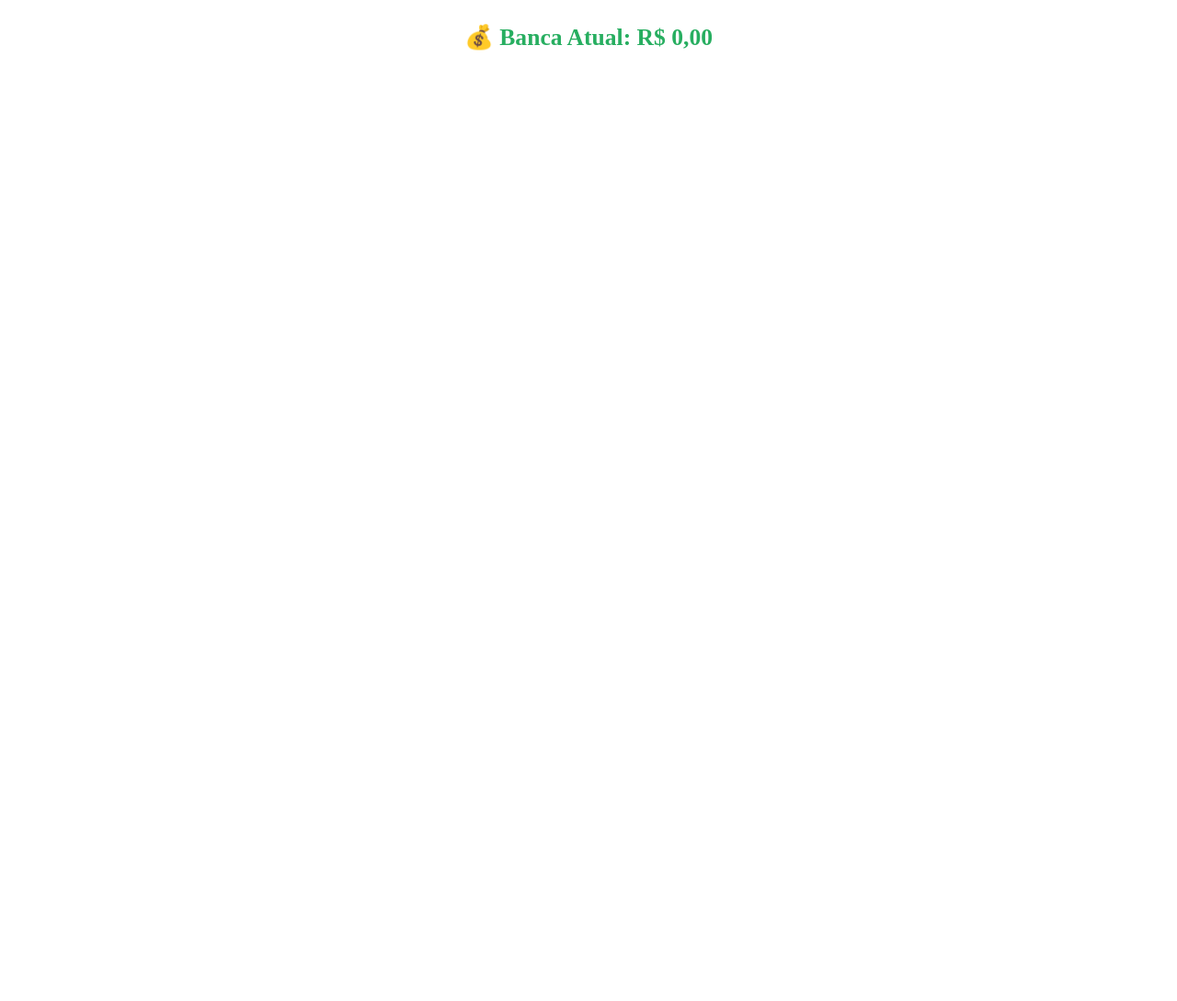
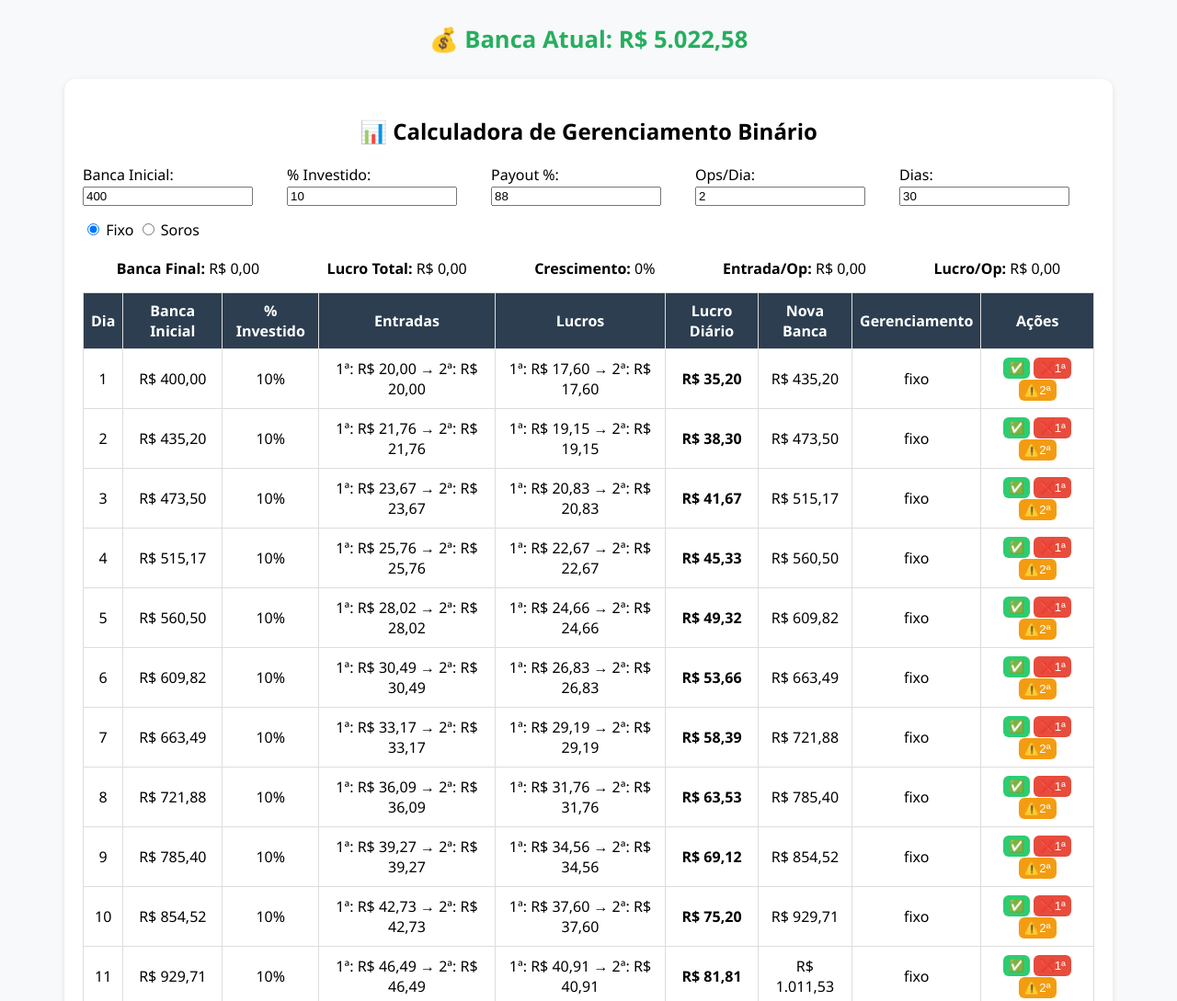
Before and after one commit to Samaraoliveira018/calc-asrv-ob, a plain HTML site: page index.html in a window 1280 px wide. Shown: the top 1089 px of the page at 92% size. Before the commit the page ends 800 px from the top, so only its background shows below. Drawn offline with Linux system fonts and the light colour scheme.

Commit message:
Update index.html

```diff
--- a/index.html
+++ b/index.html
@@ -1,3 +1,45 @@
+<!DOCTYPE html>
+<html lang="pt-BR">
+<head>
+  <meta charset="UTF-8">
+  <meta name="viewport" content="width=device-width, initial-scale=1.0">
+  <title>Calculadora de Banca com Soros</title>
+  <style>
+    body {
+      font-family: "Segoe UI", sans-serif;
+      background: #f8f9fa;
+      margin: 0;
+      padding: 0;
+    }
+    .container {
+      max-width: 1100px;
+      margin: 20px auto;
+      background: #fff;
+      padding: 20px;
+      border-radius: 12px;
+      box-shadow: 0 2px 6px rgba(0,0,0,0.1);
+    }
+    table {
+      width: 100%;
+      border-collapse: collapse;
+      margin-top: 15px;
+    }
+    table th, table td {
+      border: 1px solid #ddd;
+      padding: 8px;
+      text-align: center;
+    }
+    table th {
+      background: #2c3e50;
+      color: white;
+    }
+    button {
+      cursor: pointer;
+    }
+  </style>
+</head>
+<body>
+
   <!-- Indicador da Banca Atual -->
   <h3 id="indicadorBancaAtual" style="
     text-align:center;
@@ -9,26 +51,61 @@
   💰 Banca Atual: R$ 0,00
   </h3>
 
+  <div class="container">
+    <h2 style="text-align:center;">📊 Calculadora de Gerenciamento Binário</h2>
+
+    <div style="display:grid;grid-template-columns:repeat(auto-fit,minmax(180px,1fr));gap:10px;margin-top:20px;">
+      <label>Banca Inicial:<br><input id="bancaInicial" type="number" value="400"></label>
+      <label>% Investido:<br><input id="investimentoPercentual" type="number" value="10"></label>
+      <label>Payout %:<br><input id="payoutPercentual" type="number" value="88"></label>
+      <label>Ops/Dia:<br><input id="operacoesPorDia" type="number" value="2"></label>
+      <label>Dias:<br><input id="diasPlanejamento" type="number" value="30"></label>
+    </div>
+
+    <div style="margin-top:15px;">
+      <label><input type="radio" name="tipoGerenciamento" value="fixo" checked> Fixo</label>
+      <label><input type="radio" name="tipoGerenciamento" value="soros"> Soros</label>
+    </div>
+
+    <div style="display:flex;justify-content:space-around;margin-top:20px;">
+      <div><strong>Banca Final:</strong> <span id="previewBancaFinal">R$ 0,00</span></div>
+      <div><strong>Lucro Total:</strong> <span id="previewLucroTotal">R$ 0,00</span></div>
+      <div><strong>Crescimento:</strong> <span id="previewCrescimento">0%</span></div>
+      <div><strong>Entrada/Op:</strong> <span id="previewEntradaPorOp">R$ 0,00</span></div>
+      <div><strong>Lucro/Op:</strong> <span id="previewLucroPorOp">R$ 0,00</span></div>
+    </div>
+
+    <table id="previewTable">
+      <thead>
+        <tr>
+          <th>Dia</th>
+          <th>Banca Inicial</th>
+          <th>% Investido</th>
+          <th>Entradas</th>
+          <th>Lucros</th>
+          <th>Lucro Diário</th>
+          <th>Nova Banca</th>
+          <th>Gerenciamento</th>
+          <th>Ações</th>
+        </tr>
+      </thead>
+      <tbody></tbody>
+    </table>
+  </div>
+
+  <!-- === SCRIPT FINAL FUNCIONAL === -->
   <script>
   document.addEventListener("DOMContentLoaded", () => {
 
   let dadosCalculados=[];
 
   function salvarDados(){
-  const bancaEl=document.getElementById("bancaInicial");
-  const percEl=document.getElementById("investimentoPercentual");
-  const payoutEl=document.getElementById("payoutPercentual");
-  const opsEl=document.getElementById("operacoesPorDia");
-  const diasEl=document.getElementById("diasPlanejamento");
-
-  if(!bancaEl||!percEl||!payoutEl||!opsEl||!diasEl) return;
-
     const cfg={
-    bancaInicial:+bancaEl.value||400,
-    investimentoPercentual:+percEl.value||10,
-    payoutPercentual:+payoutEl.value||88,
-    operacoesPorDia:+opsEl.value||2,
-    diasPlanejamento:+diasEl.value||30,
+      bancaInicial:+document.getElementById("bancaInicial").value||400,
+      investimentoPercentual:+document.getElementById("investimentoPercentual").value||10,
+      payoutPercentual:+document.getElementById("payoutPercentual").value||88,
+      operacoesPorDia:+document.getElementById("operacoesPorDia").value||2,
+      diasPlanejamento:+document.getElementById("diasPlanejamento").value||30,
       tipoGerenciamento:document.querySelector('input[name="tipoGerenciamento"]:checked')?.value||"fixo"
     };
     localStorage.setItem("configBinarias",JSON.stringify(cfg));
@@ -38,37 +115,25 @@ function carregarDados(){
     const s=localStorage.getItem("configBinarias");
     if(!s)return;
     const c=JSON.parse(s);
-
-  const ids=["bancaInicial","investimentoPercentual","payoutPercentual","operacoesPorDia","diasPlanejamento"];
-  ids.forEach(id=>{
+    ["bancaInicial","investimentoPercentual","payoutPercentual","operacoesPorDia","diasPlanejamento"]
+    .forEach(id=>{
       const el=document.getElementById(id);
       if(el && c[id]!==undefined) el.value=c[id];
     });
-
     if(c.tipoGerenciamento){
       const radio=document.querySelector(`input[name="tipoGerenciamento"][value="${c.tipoGerenciamento}"]`);
       if(radio) radio.checked=true;
     }
   }
 
-function formatar(v){
-  return v.toLocaleString("pt-BR",{minimumFractionDigits:2,maximumFractionDigits:2});
-}
+  function formatar(v){return v.toLocaleString("pt-BR",{minimumFractionDigits:2,maximumFractionDigits:2});}
 
   function calcularDados(){
-  const bancaEl=document.getElementById("bancaInicial");
-  const percEl=document.getElementById("investimentoPercentual");
-  const payoutEl=document.getElementById("payoutPercentual");
-  const opsEl=document.getElementById("operacoesPorDia");
-  const diasEl=document.getElementById("diasPlanejamento");
-
-  if(!bancaEl||!percEl||!payoutEl||!opsEl||!diasEl) return;
-
-  const bancaInicial=+bancaEl.value||400;
-  const perc=+percEl.value||10;
-  const payout=+payoutEl.value||88;
-  const ops=+opsEl.value||2;
-  const dias=+diasEl.value||30;
+    const bancaInicial=+document.getElementById("bancaInicial").value||400;
+    const perc=+document.getElementById("investimentoPercentual").value||10;
+    const payout=+document.getElementById("payoutPercentual").value||88;
+    const ops=+document.getElementById("operacoesPorDia").value||2;
+    const dias=+document.getElementById("diasPlanejamento").value||30;
     const tipo=document.querySelector('input[name="tipoGerenciamento"]:checked')?.value||"fixo";
 
     dadosCalculados=[];
@@ -76,7 +141,6 @@ function calcularDados(){
 
     for(let d=1;d<=dias;d++){
       let totalInvestidoDia,entradaPorOperacao,lucroPorOperacao,lucroTotalDia,novaBanca;
-
       if(tipo==="fixo"){
         totalInvestidoDia=banca*(perc/100);
         const entrada=totalInvestidoDia/ops;
@@ -108,14 +172,12 @@ function calcularDados(){
       });
       banca=novaBanca;
     }
-
     atualizarPreview();
     salvarDados();
   }
 
   function aplicarResultado(diaIndex,resultado){
     const d=dadosCalculados[diaIndex];
-
     if(resultado==="loss1"){
       const perda=d.entradaPorOperacao[0];
       d.lucroTotalDia=-perda;
@@ -128,13 +190,11 @@ function aplicarResultado(diaIndex,resultado){
       d.novaBanca=d.bancaInicial+d.lucroTotalDia;
       d.resultado="Loss 2ª";
     } else d.resultado="Win";
-
     for(let i=diaIndex+1;i<dadosCalculados.length;i++){
       const prev=dadosCalculados[i-1];
       dadosCalculados[i].bancaInicial=prev.novaBanca;
       const perc=dadosCalculados[i].investimentoPercentual;
       const payout=+document.getElementById("payoutPercentual").value/100;
-
       if(dadosCalculados[i].tipoGerenciamento==="soros"){
         const base=prev.novaBanca*(perc/100);
         const entradas=[],lucros=[];
@@ -158,7 +218,6 @@ function aplicarResultado(diaIndex,resultado){
       }
       dadosCalculados[i].resultado="none";
     }
-
     atualizarPreview();
   }
 
@@ -170,43 +229,20 @@ function resetarSimulacao(limparConfig=false){
 
   function atualizarPreview(){
     if(!dadosCalculados.length)return;
-
     const bi=dadosCalculados[0].bancaInicial;
     const bf=dadosCalculados.at(-1).novaBanca;
     const lucroTotal=bf-bi;
     const crescimento=((bf-bi)/bi)*100;
     const lucroMedioDia=lucroTotal/dadosCalculados.length;
 
-  // Atualiza cards de preview
-  document.getElementById("previewBancaFinal").textContent=`R$ ${formatar(bf)}`;
-  document.getElementById("previewLucroTotal").textContent=`R$ ${formatar(lucroTotal)}`;
-  document.getElementById("previewCrescimento").textContent=`${crescimento.toFixed(1)}%`;
-  document.getElementById("previewEntradaPorOp").textContent=`R$ ${formatar(dadosCalculados[0].entradaPorOperacao[0])}`;
-  document.getElementById("previewLucroPorOp").textContent=`R$ ${formatar(dadosCalculados[0].lucroPorOperacao[0])}`;
-
-  const t=document.getElementById("previewTable");
-  t.innerHTML="";
-
-  // 💰 Indicador da banca com cor dinâmica
     const indicador=document.getElementById("indicadorBancaAtual");
     if(indicador){
       indicador.textContent=`💰 Banca Atual: R$ ${formatar(bf)}`;
       indicador.style.color = (bf > bi) ? "#27ae60" : (bf < bi) ? "#e74c3c" : "#f1c40f";
     }
 
-  // botão reset
-  t.innerHTML+=`
-    <tr style="background:#f0f0f0;">
-      <td colspan="10" style="text-align:right;">
-        <button onclick="resetarSimulacao()" style="background:#3498db;color:#fff;border:none;padding:6px 10px;border-radius:6px;cursor:pointer;margin-right:5px;">
-          🔄 Resetar Simulação
-        </button>
-        <button onclick="resetarSimulacao(true)" style="background:#e74c3c;color:#fff;border:none;padding:6px 10px;border-radius:6px;cursor:pointer;">
-          🧹 Resetar Tudo
-        </button>
-      </td>
-    </tr>`;
-
+    const t=document.querySelector("#previewTable tbody");
+    t.innerHTML="";
     dadosCalculados.forEach((r,i)=>{
       const entradaDisp=r.entradaPorOperacao.map((v,j)=>`${j+1}ª: R$ ${formatar(v)}`).join(" → ");
       const lucroDisp=r.lucroPorOperacao.map((v,j)=>`${j+1}ª: R$ ${formatar(v)}`).join(" → ");
@@ -214,41 +250,38 @@ function atualizarPreview(){
       if(r.resultado==="Win") bgColor="style='background:#d4edda'";
       else if(r.resultado==="Loss 1ª") bgColor="style='background:#f8d7da'";
       else if(r.resultado==="Loss 2ª") bgColor="style='background:#fff3cd'";
-
       t.innerHTML+=`
         <tr ${bgColor}>
           <td>${r.dia}</td>
-        <td class="currency">R$ ${formatar(r.bancaInicial)}</td>
+          <td>R$ ${formatar(r.bancaInicial)}</td>
           <td>${r.investimentoPercentual}%</td>
           <td>${entradaDisp}</td>
           <td>${lucroDisp}</td>
-        <td class="currency"><strong>R$ ${formatar(r.lucroTotalDia)}</strong></td>
-        <td class="currency">R$ ${formatar(r.novaBanca)}</td>
+          <td><strong>R$ ${formatar(r.lucroTotalDia)}</strong></td>
+          <td>R$ ${formatar(r.novaBanca)}</td>
           <td>${r.tipoGerenciamento}</td>
           <td>
-          <button onclick="aplicarResultado(${i},'win')" style="background:#2ecc71;color:#fff;border:none;padding:5px 8px;border-radius:6px;">✅</button>
-          <button onclick="aplicarResultado(${i},'loss1')" style="background:#e74c3c;color:#fff;border:none;padding:5px 8px;border-radius:6px;">❌ 1ª</button>
-          <button onclick="aplicarResultado(${i},'loss2')" style="background:#f39c12;color:#fff;border:none;padding:5px 8px;border-radius:6px;">⚠️ 2ª</button>
+            <button onclick="aplicarResultado(${i},'win')" style="background:#2ecc71;color:#fff;border:none;padding:4px 6px;border-radius:6px;">✅</button>
+            <button onclick="aplicarResultado(${i},'loss1')" style="background:#e74c3c;color:#fff;border:none;padding:4px 6px;border-radius:6px;">❌1ª</button>
+            <button onclick="aplicarResultado(${i},'loss2')" style="background:#f39c12;color:#fff;border:none;padding:4px 6px;border-radius:6px;">⚠️2ª</button>
           </td>
         </tr>`;
     });
-
     t.innerHTML+=`
       <tr style="background:#e3f2fd;font-weight:bold;">
         <td colspan="3">Totais</td><td colspan="2"></td>
-      <td>Lucro Total:</td><td class="currency">R$ ${formatar(lucroTotal)}</td>
-      <td>Crescimento:</td><td>${crescimento.toFixed(2)}%</td>
-      <td>Lucro Médio/Dia: R$ ${formatar(lucroMedioDia)}</td>
+        <td>Lucro Total:</td><td>R$ ${formatar(lucroTotal)}</td>
+        <td>Crescimento:</td><td colspan="2">${crescimento.toFixed(2)}%</td>
       </tr>`;
   }
 
-/* === EVENTOS === */
   ["bancaInicial","investimentoPercentual","payoutPercentual","operacoesPorDia","diasPlanejamento"]
   .forEach(id=>document.getElementById(id)?.addEventListener("input",calcularDados));
   document.querySelectorAll('input[name="tipoGerenciamento"]').forEach(r=>r.addEventListener("change",calcularDados));
-
   carregarDados();
   setTimeout(calcularDados,100);
 
   });
   </script>
+</body>
+</html>
```
Lines whose indentation alone changed are shown as unchanged.
